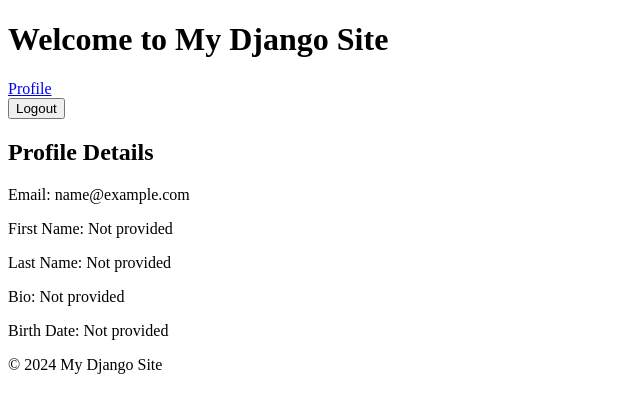
After one commit to kis619/softuni-django-final-project, a Django app: page /accounts/profile/ in a window 1280 px wide. The commit adds this page. Shown: the top 413 px of the page, without its empty margins (0-640 px from the left). Run offline with Django 5.2, Linux system fonts and the light colour scheme; the visitor is signed in with stand-in values (Sample User, id 1).

Commit message:
Added Profile details View

```diff
--- a/final_exam/accounts/urls.py
+++ b/final_exam/accounts/urls.py
@@ -1,7 +1,7 @@
 from django.contrib.auth.views import PasswordChangeView, PasswordChangeDoneView
 from django.urls import path
 
-from final_exam.accounts.views import SignUpView, LutLoginView, LutLogoutView
+from final_exam.accounts.views import SignUpView, LutLoginView, LutLogoutView, ProfileDetailView
 
 urlpatterns = [
     path('signup/', SignUpView.as_view(), name='signup'),
@@ -12,4 +12,6 @@ urlpatterns = [
     path('password_change/done/',
          PasswordChangeDoneView.as_view(template_name='accounts/registration/password_change_done.html'),
          name='password_change_done'),
+
+    path('profile/', ProfileDetailView.as_view(), name='profile_detail'),
 ]
--- a/final_exam/accounts/views.py
+++ b/final_exam/accounts/views.py
@@ -1,7 +1,7 @@
 from django.contrib.auth import get_user_model
 from django.contrib.auth.views import LoginView, LogoutView
 from django.urls import reverse_lazy
-from django.views.generic import CreateView
+from django.views.generic import CreateView, DetailView
 
 from final_exam.accounts.forms import LetUsTalkUserCreationForm, LetUsTalkUserLoginForm
 
@@ -23,3 +23,12 @@ class LutLoginView(LoginView):
 
 class LutLogoutView(LogoutView):
     pass
+
+
+class ProfileDetailView(DetailView):
+    model = UserModel
+    template_name = 'accounts/profile_detail.html'
+    context_object_name = 'profile'
+
+    def get_object(self, queryset=None):
+        return self.request.user.letustalkuserprofile  # TODO figure out whether to override the method
--- /dev/null
+++ b/templates/accounts/profile_detail.html
@@ -0,0 +1,13 @@
+{% extends 'base.html' %}
+
+{% block title %}Profile{% endblock title %}
+
+{% block content %}
+    <h2>Profile Details</h2>
+    <p>Email: {{ profile.user.email|default:"Not provided" }}</p>
+    <p>First Name: {{ profile.first_name|default:"Not provided" }}</p>
+    <p>Last Name: {{ profile.last_name|default:"Not provided" }}</p>
+{#    <p>Avatar: <img src="{{ profile.avatar.url|default:"/path/to/default/avatar.png" }}" alt="Avatar" /></p>#}
+    <p>Bio: {{ profile.bio|default:"Not provided" }}</p>
+    <p>Birth Date: {{ profile.birth_date|default:"Not provided" }}</p>
+{% endblock content %}
--- a/templates/base.html
+++ b/templates/base.html
@@ -11,9 +11,8 @@
     <h1>Welcome to My Django Site</h1>
 </header>
 <nav>
-    <!-- Navigation links can go here -->
     {% if user.is_authenticated %}
-{#        <a href="{% url 'logout' %}">Logout</a>#}
+        <a href="{% url 'profile_detail' %}">Profile</a>
         <form method="post" action="{% url 'logout' %}">
             {% csrf_token %}
             <button type="submit">Logout</button>
```
